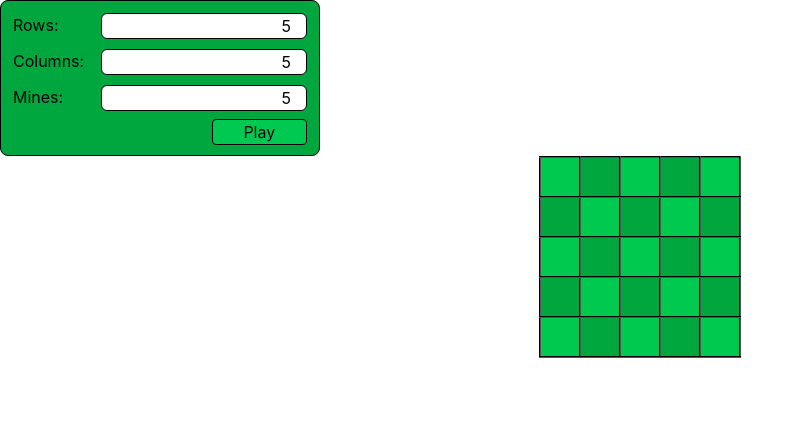
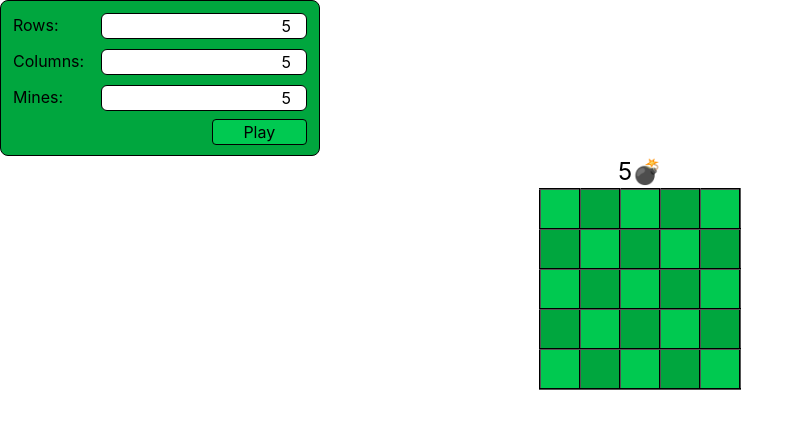
Before and after one commit to HLT4/ReactMinesweeper, a React (Vite) app in the folder minesweeper/: page / in a window 1280 px wide. Both pictures are taken after typing "5", "5", "5" into the empty fields and a click on the button "Play". Shown: the top 428 px of the page, without its empty margins (0-804 px from the left). Built offline with nearby package versions, Linux system fonts and the light colour scheme.

Commit message:
Minecounter added

```diff
--- a/minesweeper/src/App.jsx
+++ b/minesweeper/src/App.jsx
@@ -2,18 +2,21 @@ import './App.css';
 import React, { useRef, useState } from 'react';
 import Settings from './Settings.jsx';
 import Minesweeper from './Minesweeper.jsx';
+import Minecounter from './Minecounter.jsx';
 
 function App() {
 
   const [settings, setSettings] = useState([0, 0, 0]);
+  const [mineCount, setMineCount] = useState(null);
   const game = useRef(null);
 
   return (
     <>
-      <Settings setSettings={setSettings} />
-      <Minesweeper game={game} settings={settings}/>
+      <Settings setSettings={setSettings} setMineCount={setMineCount} />
+      <Minecounter mineCount={mineCount} />
+      <Minesweeper game={game} settings={settings} mineCount={mineCount} setMineCount={setMineCount} />
     </>
   )
 }
 
-export default App
+export default App;
--- /dev/null
+++ b/minesweeper/src/Minecounter.jsx
@@ -0,0 +1,16 @@
+//import { useEffect } from "react";
+
+function Minecounter({ mineCount }) {
+
+    if (mineCount === null) {
+        return (<></>);
+    }
+
+    return (
+        <div className="flex justify-center">
+            <p className="text-2xl">{mineCount}💣</p>
+        </div>
+    );
+}
+
+export default Minecounter;
--- a/minesweeper/src/Minesweeper.jsx
+++ b/minesweeper/src/Minesweeper.jsx
@@ -2,7 +2,7 @@ import { useEffect } from "react";
 import Table from "./Table.jsx";
 
 
-function Minesweeper({ game, settings }) {
+function Minesweeper({ game, settings, mineCount, setMineCount }) {
 
     useEffect(() => {
         console.log("settings", settings);
@@ -10,7 +10,7 @@ function Minesweeper({ game, settings }) {
 
     return (
           <div className="flex justify-center">
-            <Table game={game} settings={settings}/>
+            <Table game={game} settings={settings} mineCount={mineCount} setMineCount={setMineCount} />
           </div>
     );
 }
--- a/minesweeper/src/Settings.jsx
+++ b/minesweeper/src/Settings.jsx
@@ -1,7 +1,7 @@
 /**
  * @returns React component for choosing the settings for the minesweeper game
  */
-function Settings({ setSettings }) {
+function Settings({ setSettings, setMineCount }) {
 
     const play = (event) => {
         event.preventDefault();
@@ -37,6 +37,7 @@ function Settings({ setSettings }) {
             settings.push(value);
         }
 
+        setMineCount(settings[2]);
         setSettings(settings);
         //form.reset();
     };
--- a/minesweeper/src/Table.jsx
+++ b/minesweeper/src/Table.jsx
@@ -4,7 +4,7 @@ import createGame from "./functions/createGame.js";
 /**
  * @returns Minesweeper grid as React-component
  */
-function Table({ game, settings }) {
+function Table({ game, settings, mineCount, setMineCount }) {
 
     const first = useRef(true);
     const lost = useRef(false);
@@ -144,6 +144,7 @@ function Table({ game, settings }) {
         if (e.target.localName === "p") {
             if (e.target.textContent === "🚩") {
                 e.target.remove();
+                setMineCount(mineCount + 1);
             }
             return;
         }
@@ -157,6 +158,8 @@ function Table({ game, settings }) {
         p.textContent = "🚩";
         p.className = "cellNumber";
         e.target.appendChild(p);
+
+        setMineCount(mineCount - 1);
     };
 
     if (!settings) { return ( <></> ); }
```
